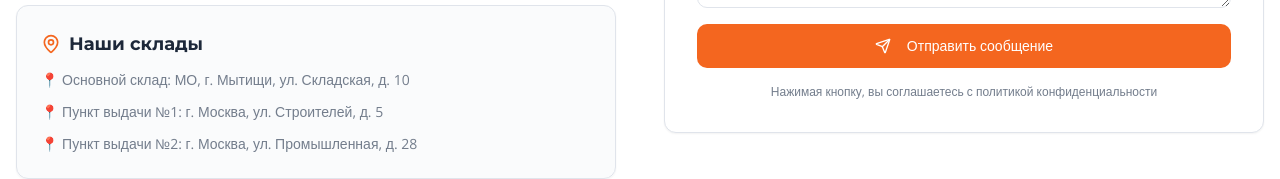
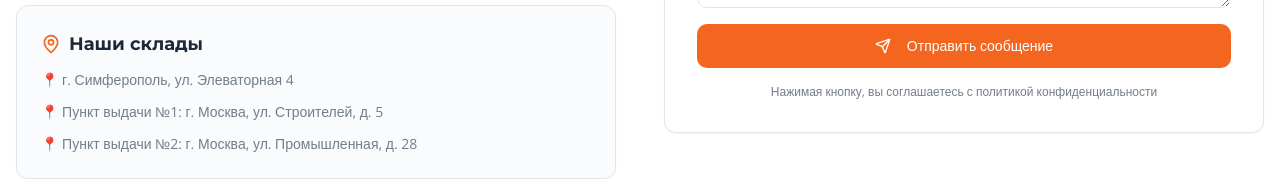
Before and after one commit to pr-poehali-dev/construction-materials-market, a React (Vite) app: page / in a window 1280 px wide. Shown: the part 6312-6491 px from the top of the page. Built offline with nearby package versions, Linux system fonts and the light colour scheme.

Commit message:
Обновление компонентов

```diff
--- a/src/components/Contacts.tsx
+++ b/src/components/Contacts.tsx
@@ -97,7 +97,7 @@ const Contacts = () => {
                 Наши склады
               </h4>
               <div className="space-y-3 text-sm text-muted-foreground">
-                <p>📍 Основной склад: МО, г. Мытищи, ул. Складская, д. 10</p>
+                <p>📍 г. Симферополь, ул. Элеваторная 4</p>
                 <p>📍 Пункт выдачи №1: г. Москва, ул. Строителей, д. 5</p>
                 <p>📍 Пункт выдачи №2: г. Москва, ул. Промышленная, д. 28</p>
               </div>
```
